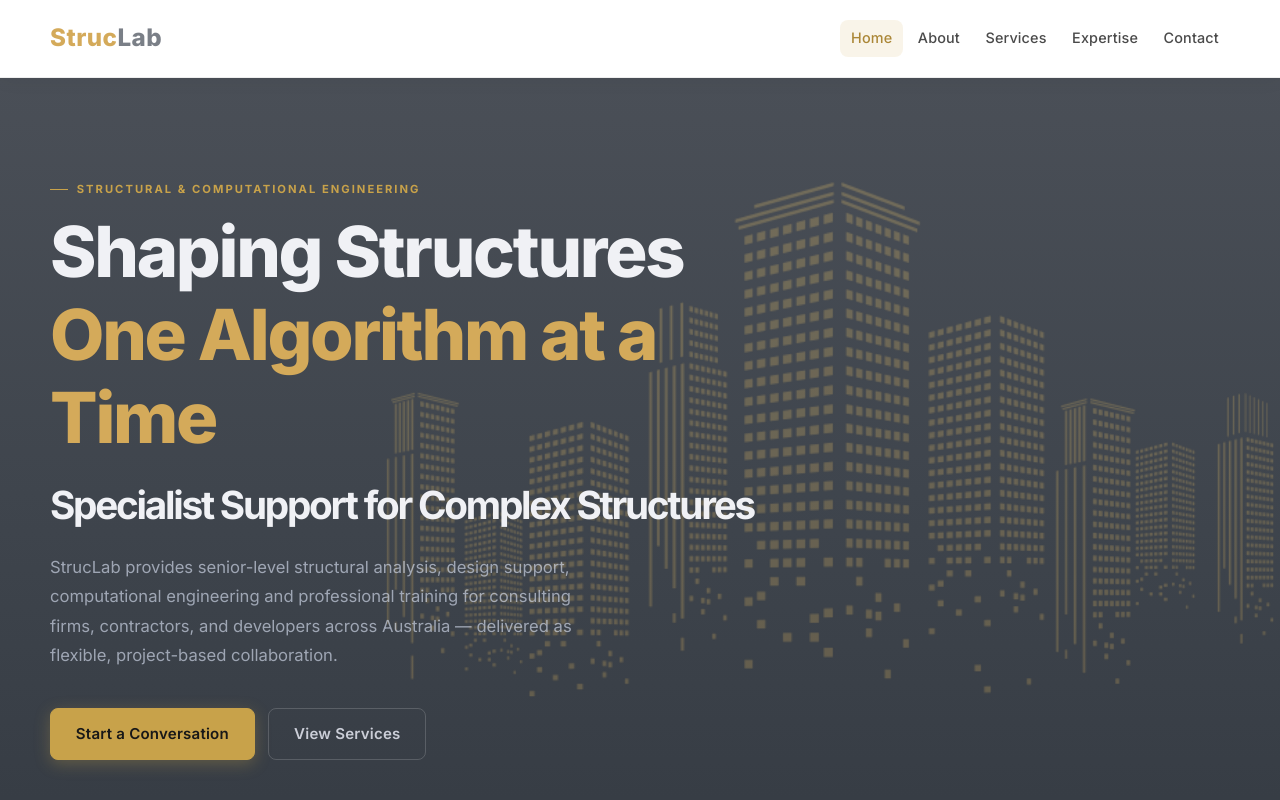
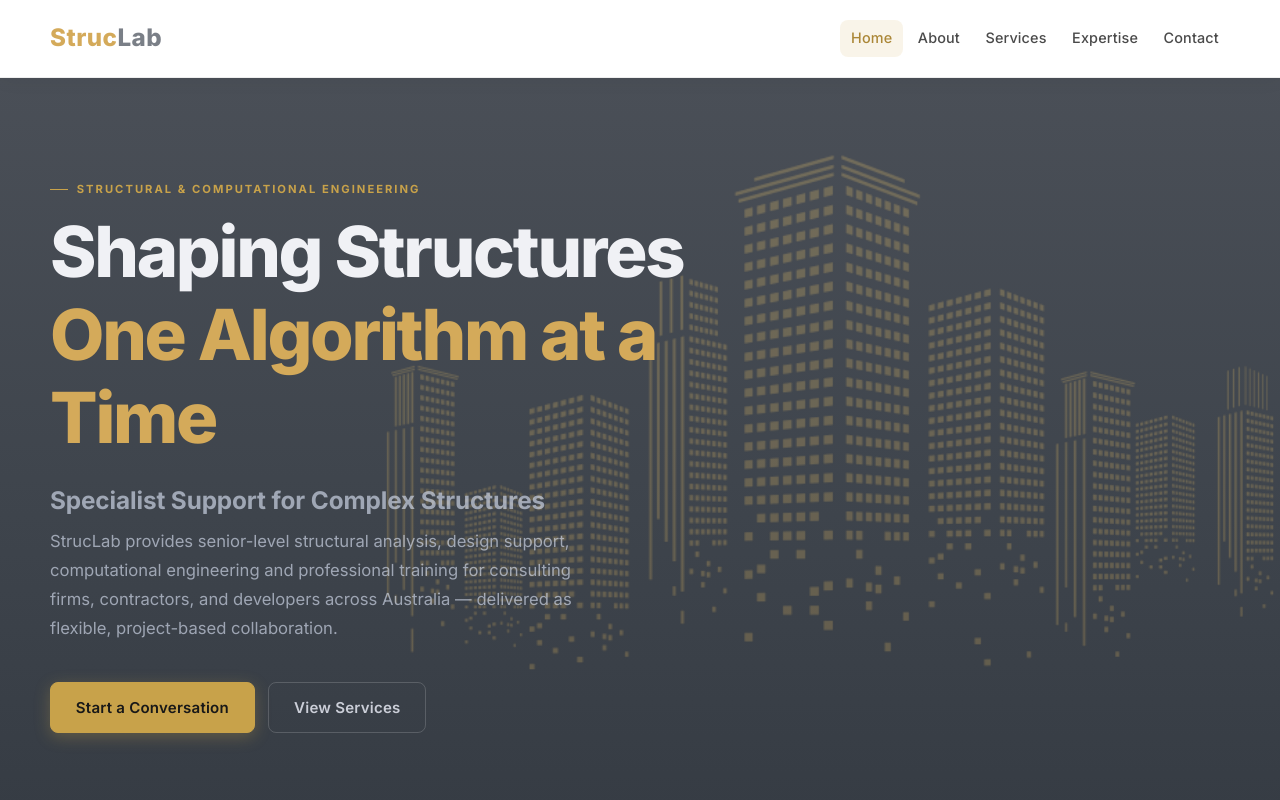
Before and after one commit to alkhatibfadi90/stuclab_website, a React (Vite) app: page / in a window 1280 px wide. Shown: the top 800 px of the page. Built offline with nearby package versions, Linux system fonts and the light colour scheme.

Commit message:
update hero

```diff
--- a/src/components/Hero.jsx
+++ b/src/components/Hero.jsx
@@ -10,11 +10,22 @@ function Hero() {
           <h1 id="hero-title">
             Shaping Structures<br />
             <span className="hero-title-accent">One Algorithm at a Time</span>
-            <span style={{ display: 'block', fontSize: '0.55em', fontWeight: 700, marginTop: '0.6em' }}>
-              Specialist Support for Complex Structures
-            </span>
           </h1>
-          <p className="hero-subtext">
+          <p
+            style={{
+              display: 'block',
+              maxWidth: '54ch',
+              margin: '1.6rem 0 0.6rem',
+              fontSize: 'clamp(1.35rem, 1.9vw, 1.75rem)',
+              fontWeight: 700,
+              lineHeight: 1.35,
+              letterSpacing: '-0.005em',
+              color: 'rgba(220, 228, 245, 0.62)',
+            }}
+          >
+            Specialist Support for Complex Structures
+          </p>
+          <p className="hero-subtext" style={{ marginTop: '0.4rem' }}>
             StrucLab provides senior-level structural analysis, design support, computational
             engineering and professional training for consulting firms, contractors, and developers across Australia —
             delivered as flexible, project-based collaboration.
```
